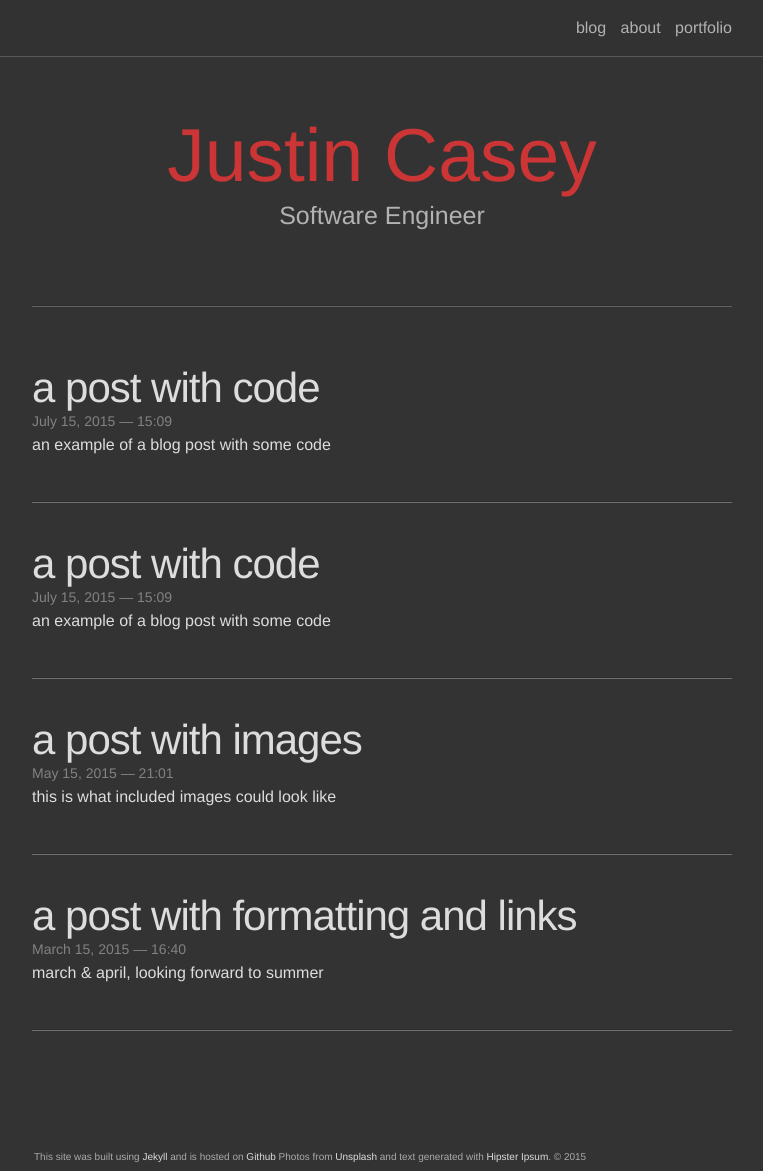
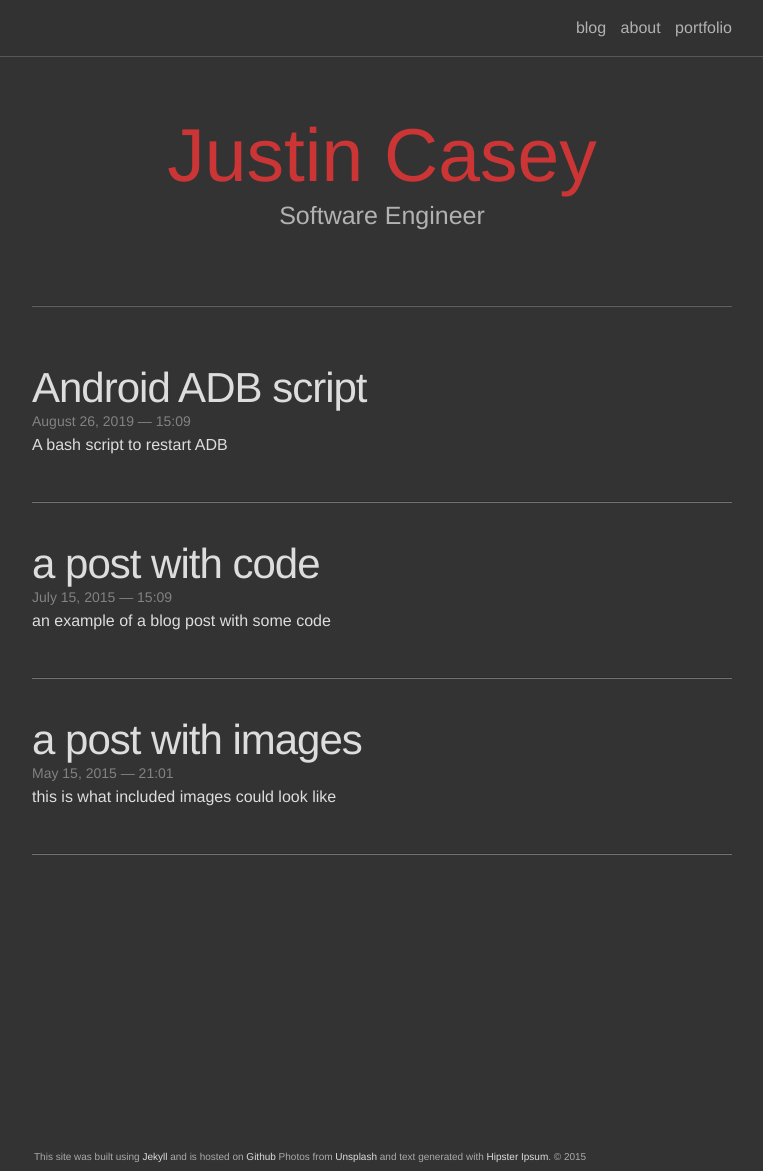
Before and after one commit to jmcs811/jmcs811.github.io, a Jekyll site: the page built from index.html, in a window 1280 px wide and 1171 px high. Shown: the whole window, without its empty margins (258-1021 px from the left). Built offline with Jekyll 4.4.1, drawn with Linux system fonts in a browser that asks for light colours; nearby versions of some CDN libraries; the list of posts is cut into pages by our own code.

Commit message:
added new post

```diff
--- a/_posts/2015-03-15-title.markdown
+++ /dev/null
@@ -1,28 +0,0 @@
----
-layout: post
-title:  a post with formatting and links
-date:   2015-03-15 16:40:16
-description: march & april, looking forward to summer
----
-Jean shorts raw denim Vice normcore, art party High Life PBR skateboard stumptown vinyl kitsch. Four loko meh 8-bit, tousled banh mi tilde forage Schlitz dreamcatcher twee 3 wolf moon. Chambray asymmetrical paleo salvia, sartorial umami four loko master cleanse drinking vinegar brunch. <a href="https://www.pinterest.com" target="blank">Pinterest</a> DIY authentic Schlitz, hoodie Intelligentsia butcher trust fund brunch shabby chic Kickstarter forage flexitarian. Direct trade <a href="https://en.wikipedia.org/wiki/Cold-pressed_juice" target="blank">cold-pressed</a> meggings stumptown plaid, pop-up taxidermy. Hoodie XOXO fingerstache scenester Echo Park. Plaid ugh Wes Anderson, freegan pug selvage fanny pack leggings pickled food truck DIY irony Banksy.
-
-#### Hipster list
-<ul>
-	<li>brunch</li>
-	<li>fixie</li>
-	<li>raybans</li>
-	<li>messenger bag</li>
-</ul>
-
-Hoodie Thundercats retro, tote bag 8-bit Godard craft beer gastropub. Truffaut Tumblr taxidermy, raw denim Kickstarter sartorial dreamcatcher. Quinoa chambray slow-carb salvia readymade, bicycle rights 90's yr typewriter selfies letterpress cardigan vegan.
-
-<hr>
-<br/>
-Pug heirloom High Life vinyl swag, single-origin coffee four dollar toast taxidermy reprehenderit fap distillery master cleanse locavore. Est anim sapiente leggings Brooklyn ea. Thundercats locavore excepteur veniam eiusmod. Raw denim Truffaut Schlitz, migas sapiente Portland VHS twee Bushwick Marfa typewriter retro id keytar.
-
-<blockquote>
-	We do not grow absolutely, chronologically. We grow sometimes in one dimension, and not in another, unevenly. We grow partially. We are relative. We are mature in one realm, childish in another.
-	—Anais Nin
-</blockquote>
-
-Fap aliqua qui, scenester pug Echo Park polaroid irony shabby chic ex cardigan church-key Odd Future accusamus. Blog stumptown sartorial squid, gastropub duis aesthetic Truffaut vero. Pinterest tilde twee, odio mumblecore jean shorts lumbersexual.
--- a/_posts/2019-08-26-adb_gist.markdown
+++ b/_posts/2019-08-26-title.markdown
@@ -1,8 +1,8 @@
 ---
 layout: post
-title: a post with code
-date: 2015-07-15 15:09:00
-description: an example of a blog post with some code
+title: Android ADB script
+date: 2019-08-26 15:09:00
+description: A bash script to restart ADB
 ---
 
 If you develop Android appication on Linux and have ran into an issue with testing on a physical device the following script might help. All you have to do is plug in your phone and restart ADB. To use this script just cd into the directory containing ADB. It is usually /home/USERNAME/Android/Sdk/platform-tools.
```
